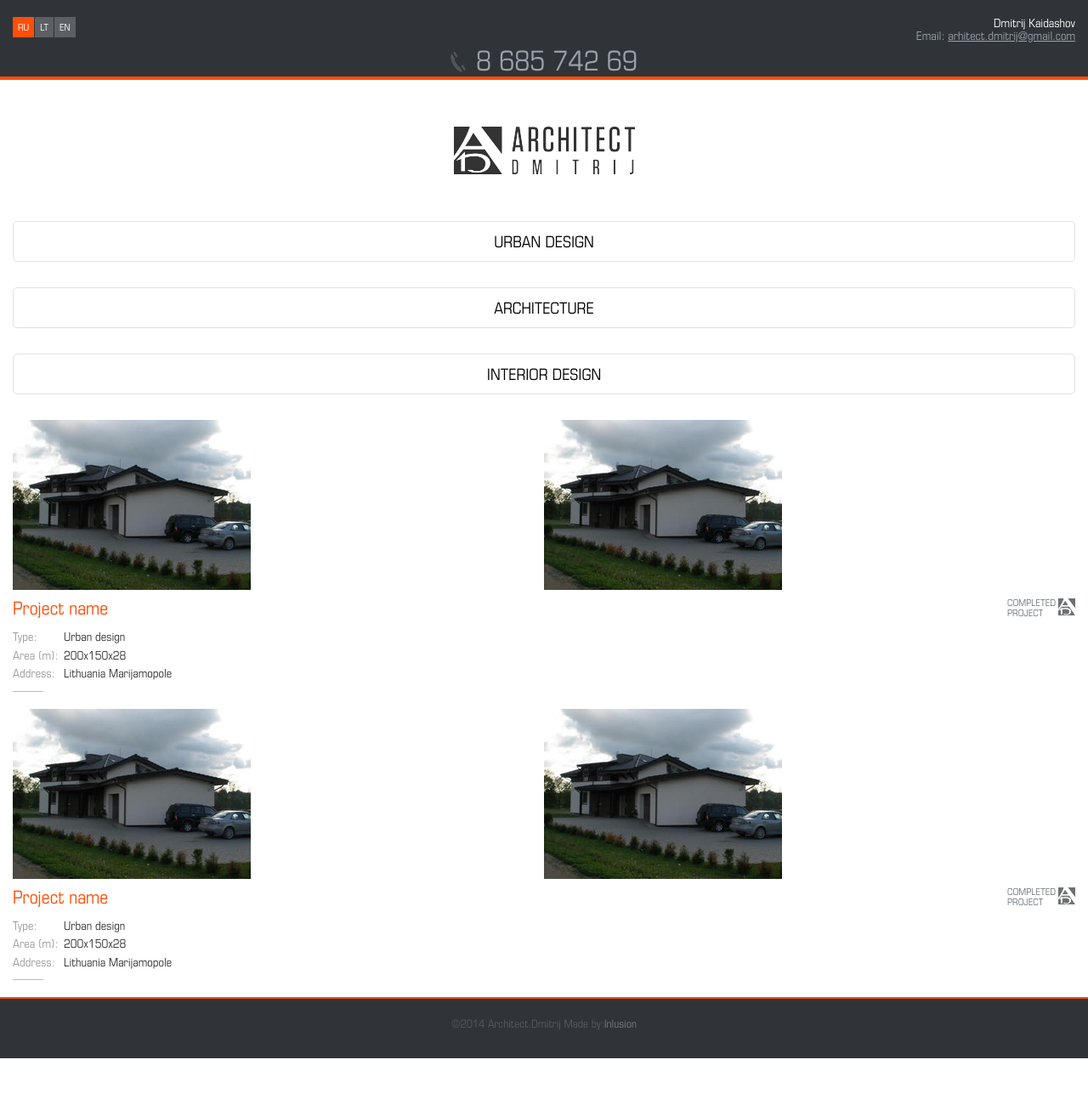
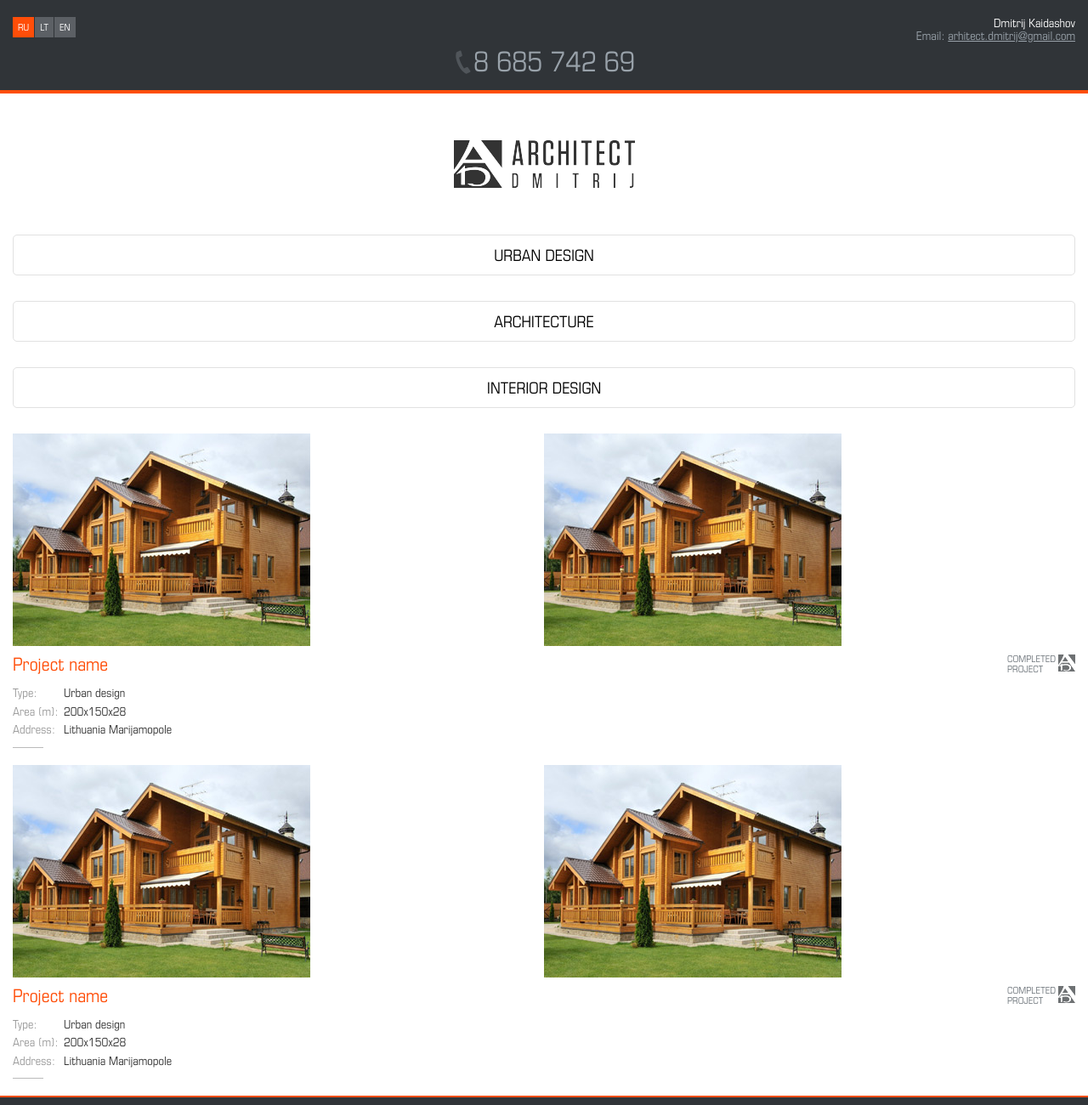
Before and after one commit to ruslankus/dmitrij-arhitect, a plain HTML site: page index.html in a window 1280 px wide. Shown: the top 1300 px of the page at 85% size. Before the commit the page ends 1245 px from the top, so only its background shows below. Drawn offline with Linux system fonts and the light colour scheme.

Commit message:
mobile landscape - done

```diff
--- a/css/style.css
+++ b/css/style.css
@@ -26,6 +26,7 @@ body {
 /*---- header  area -----*/
 header {
 	padding-top:20px;
+	padding-bottom:15px;
 	background-color:#303438;
 	border-bottom:4px solid #ff4e09;}
 
@@ -89,10 +90,14 @@ header .email-holder {
 
 
 .phohe-holder > span {
-	padding-left:30px;
-	background:url(../images/phone.png) left center no-repeat;
+	display:inline-block;
 	font-size:35px;
 	color:#99a2aa;}
+
+.phohe-holder > span:first-child {
+	transform:rotate(20deg);
+	font-size:24px;
+	color:#50555a;}
 
 /*--aside part --*/
 
--- a/index.html
+++ b/index.html
@@ -26,7 +26,7 @@
             </div><!--/email-holder -->
         </div><!--/row -->
         <div class="col-xs-12 phohe-holder">
-        	<span>8&nbsp;685&nbsp;742&nbsp;69</span>
+        	<span class="glyphicon glyphicon-earphone"></span><span>8&nbsp;685&nbsp;742&nbsp;69</span>
         </div><!--/phone-holder -->
     </div><!--/container-fluid -->
 </header>
@@ -91,13 +91,13 @@
             	<div class="project">
                 	<div class="photo-holder clearfix">
                     	<div class="photos">
-                        	<a href="#"><img src="images/architect2_mobile-2.jpg" /></a>
+                        	<a href="#"><img src="images/house.jpg" /></a>
                         </div><!--/photos -->
                     	<div class="photos">
-                        	<a href="#"><img src="images/architect2_mobile-2.jpg" /></a>
+                        	<a href="#"><img src="images/house.jpg" /></a>
                         </div><!--/photos -->
                     	<div class="photos">
-                        	<a href="#"><img src="images/architect2_mobile-2.jpg" /></a>
+                        	<a href="#"><img src="images/house.jpg" /></a>
                         </div><!--/photos -->
                     </div><!--/photo-holder -->
 
@@ -123,22 +123,22 @@
             	<div class="project">
                 	<div class="photo-holder clearfix">
                     	<div class="photos">
-                        	<a href="#"><img src="images/architect2_mobile-2.jpg" /></a>
+                        	<a href="#"><img src="images/house.jpg" /></a>
                         </div><!--/photos -->
                     	<div class="photos">
                         	<a href="#"><img src="images/architect2_mobile-2.jpg" /></a>
                         </div><!--/photos -->
                     	<div class="photos">
-                        	<a href="#"><img src="images/architect2_mobile-2.jpg" /></a>
+                        	<a href="#"><img src="images/house.jpg" /></a>
                         </div><!--/photos -->
                     	<div class="photos">
-                        	<a href="#"><img src="images/architect2_mobile-2.jpg" /></a>
+                        	<a href="#"><img src="images/house.jpg" /></a>
                         </div><!--/photos -->
                     	<div class="photos">
-                        	<a href="#"><img src="images/architect2_mobile-2.jpg" /></a>
+                        	<a href="#"><img src="images/house.jpg" /></a>
                         </div><!--/photos -->
                     	<div class="photos">
-                        	<a href="#"><img src="images/architect2_mobile-2.jpg" /></a>
+                        	<a href="#"><img src="images/house.jpg" /></a>
                         </div><!--/photos -->
 
                     </div><!--/photo-holder -->
```
Also changed, not shown: images/ad_logo_small.svg (added), images/architect_dmitrij_logo.svg (added), images/house.jpg (added).
